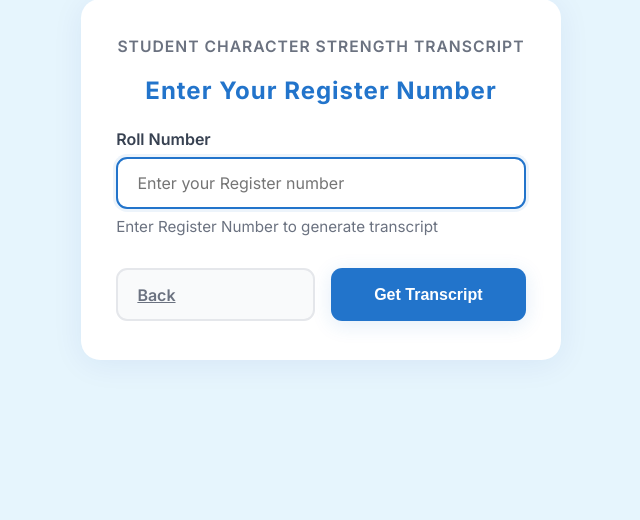
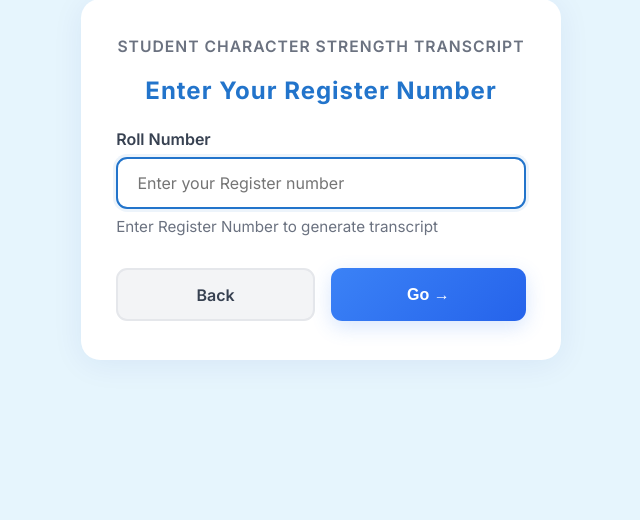
Before and after one commit to mgi25/IQAC-Suite, a Django app: page /transcript/ in a window 1280 px wide. Shown: the part 261-781 px from the top of the page, without its empty margins (319-959 px from the left). Run offline with Django 5.2, Linux system fonts and the light colour scheme.

Commit message:
home.html changes

```diff
--- a/transcript/templates/transcript_app/home.html
+++ b/transcript/templates/transcript_app/home.html
@@ -15,6 +15,7 @@
     margin: 40px auto;
     width: 100%;
   }
+
   .transcript-form-title {
     font-size: 1.5rem;
     font-weight: 700;
@@ -23,6 +24,7 @@
     margin-bottom: 1.5rem;
     letter-spacing: 1px;
   }
+
   .transcript-form-label {
     font-size: 1rem;
     font-weight: 600;
@@ -30,6 +32,7 @@
     margin-bottom: 0.5rem;
     display: block;
   }
+
   .transcript-form-input {
     width: 100%;
     padding: 0.9rem 1.2rem;
@@ -41,22 +44,26 @@
     margin-bottom: 0.5rem;
     transition: border-color 0.2s, box-shadow 0.2s;
   }
+
   .transcript-form-input:focus {
     outline: none;
     border-color: #2274CB;
     background: #fff;
     box-shadow: 0 0 0 3px rgba(34, 116, 203, 0.08);
   }
+
   .transcript-form-helper {
     font-size: 0.95rem;
     color: #6b7280;
     margin-bottom: 1.2rem;
   }
+
   .transcript-form-btns {
     display: flex;
     gap: 1rem;
     margin-top: 2rem;
   }
+
   .btn {
     flex: 1;
     padding: 0.9rem 1.2rem;
@@ -65,25 +72,37 @@
     font-size: 1rem;
     font-weight: 600;
     cursor: pointer;
-      transition: background 0.2s, color 0.2s, box-shadow 0.2s;
+    transition: all 0.25s ease;
+    display: inline-flex;
+    align-items: center;
+    justify-content: center;
+    text-decoration: none;
   }
+
   .btn-secondary {
-      background: #f9fafb;
-      color: #6b7280;
+    background: #f3f4f6;
+    color: #374151;
     border: 2px solid #e5e7eb;
   }
+
   .btn-secondary:hover {
-      background: #f3f4f6;
-      color: #374151;
+    background: #e5e7eb;
+    transform: scale(1.03);
+    box-shadow: 0 8px 16px rgba(0, 0, 0, 0.06);
   }
+
   .btn-primary {
-      background: #2274CB;
+    background: linear-gradient(135deg, #3b82f6, #2563eb);
     color: #fff;
-      box-shadow: 0 4px 20px rgba(34, 116, 203, 0.13);
+    box-shadow: 0 6px 20px rgba(59, 130, 246, 0.2);
   }
+
   .btn-primary:hover {
-      background: #185a9d;
+    background: linear-gradient(135deg, #2563eb, #1d4ed8);
+    transform: scale(1.05);
+    box-shadow: 0 10px 24px rgba(59, 130, 246, 0.3);
   }
+
   .transcript-form-header {
     color: #6b7280;
     font-size: 0.98rem;
@@ -93,34 +112,75 @@
     margin-bottom: 1.2rem;
     text-align: center;
   }
+
+  .popup-error {
+    position: fixed;
+    top: 20px;
+    right: 20px;
+    background: #ef4444;
+    color: white;
+    padding: 10px 16px;
+    border-radius: 8px;
+    box-shadow: 0 4px 12px rgba(0, 0, 0, 0.1);
+    z-index: 9999;
+    animation: fadein 0.3s ease;
+  }
+
+  @keyframes fadein {
+    from {
+      opacity: 0;
+      transform: translateY(-10px);
+    }
+
+    to {
+      opacity: 1;
+      transform: translateY(0);
+    }
+  }
 </style>
 {% endblock %}
 
 {% block content %}
-<div class="dashboard-container" style="justify-content:center;align-items:center;min-height:calc(100vh - 80px);padding-top:120px;">
+<div class="dashboard-container"
+  style="justify-content:center;align-items:center;min-height:calc(100vh - 80px);padding-top:120px;">
   <div class="transcript-form-card">
     <div class="transcript-form-header">STUDENT CHARACTER STRENGTH TRANSCRIPT</div>
     <div class="transcript-form-title">Enter Your Register Number</div>
     <form id="transcriptForm">
       <label for="roll_no" class="transcript-form-label">Roll Number</label>
-      <input type="text" id="roll_no" name="roll_no" class="transcript-form-input" placeholder="Enter your Register number" required autocomplete="off">
+      <input type="text" id="roll_no" name="roll_no" class="transcript-form-input"
+        placeholder="Enter your Register number" required autocomplete="off">
       <div class="transcript-form-helper">Enter Register Number to generate transcript</div>
       <div class="transcript-form-btns">
         <a href="/" class="btn btn-secondary">Back</a>
-        <button type="submit" class="btn btn-primary">Get Transcript</button>
+        <button type="submit" class="btn btn-primary">Go →</button>
       </div>
     </form>
   </div>
 </div>
+
 <script>
   document.addEventListener('DOMContentLoaded', function () {
     const form = document.getElementById('transcriptForm');
     const rollInput = document.getElementById('roll_no');
     const submitBtn = form.querySelector('.btn-primary');
+
+    const showError = (msg) => {
+      const existing = document.querySelector('.popup-error');
+      if (existing) existing.remove();
+
+      const errorDiv = document.createElement('div');
+      errorDiv.className = 'popup-error';
+      errorDiv.textContent = msg;
+      document.body.appendChild(errorDiv);
+      setTimeout(() => errorDiv.remove(), 3000);
+    };
+
     setTimeout(() => rollInput.focus(), 300);
     rollInput.addEventListener('input', function () {
-        submitBtn.style.background = this.value.trim() ? '#2274CB' : '#9ca3af';
+      submitBtn.style.opacity = this.value.trim() ? '1' : '0.6';
     });
+
     form.addEventListener('submit', function (e) {
       e.preventDefault();
       const rollNo = rollInput.value.trim();
@@ -130,13 +190,28 @@ document.addEventListener('DOMContentLoaded', function () {
         setTimeout(() => rollInput.style.borderColor = '#e5e7eb', 2000);
         return;
       }
-        submitBtn.textContent = 'Searching...';
+
+      submitBtn.textContent = 'Checking...';
+      fetch(`/transcript/validate-roll/?roll_no=${rollNo}`)
+        .then(res => res.json())
+        .then(data => {
+          if (data.exists) {
             window.location.href = `/transcript/view/${rollNo}/`;
+          } else {
+            submitBtn.textContent = 'Go →';
+            showError("Invalid Register Number!");
+          }
+        })
+        .catch(err => {
+          submitBtn.textContent = 'Go →';
+          showError("Something went wrong!");
+        });
+    });
 
-    });
     rollInput.addEventListener('keypress', function (e) {
       if (e.key === 'Enter') form.dispatchEvent(new Event('submit'));
     });
   });
 </script>
+
 {% endblock %}
--- a/transcript/urls.py
+++ b/transcript/urls.py
@@ -5,7 +5,11 @@ app_name = "transcript"
 
 urlpatterns = [
     path('', views.home, name='home'),  # form page
-    path('view/<str:roll_no>/', views.transcript_view, name='transcript'),  # ✅ fixed to accept roll_no
-    path('pdf/<str:roll_no>/', views.transcript_pdf, name='transcript_pdf'),
-    path('events/<str:roll_no>/', views.all_events_view, name='all_events'),
+
+    # ✅ New: AJAX endpoint to validate roll number
+    path('validate-roll/', views.validate_roll_no, name='validate_roll'),
+
+    path('view/<str:roll_no>/', views.transcript_view, name='transcript'),  # view transcript
+    path('pdf/<str:roll_no>/', views.transcript_pdf, name='transcript_pdf'),  # generate PDF
+    path('events/<str:roll_no>/', views.all_events_view, name='all_events'),  # view all events
 ]
--- a/transcript/views.py
+++ b/transcript/views.py
@@ -2,7 +2,7 @@ from django.shortcuts import render, get_object_or_404
 from .models import Student, Participation, AttributeStrengthMap, Role, CharacterStrength
 from collections import defaultdict
 from datetime import date
-from django.http import HttpResponse
+from django.http import HttpResponse, JsonResponse
 from django.template.loader import get_template
 from django.urls import reverse
 import qrcode
@@ -10,12 +10,25 @@ import io
 import weasyprint
 import base64
 
-
+# ─────────────────────────────────────────────────────────────
+# HOME
+# ─────────────────────────────────────────────────────────────
 def home(request):
     return render(request, 'transcript_app/home.html')
 
 
-# 🔁 Helper function to calculate strength data
+# ─────────────────────────────────────────────────────────────
+# CHECK IF ROLL NUMBER EXISTS (AJAX)
+# ─────────────────────────────────────────────────────────────
+def validate_roll_no(request):
+    roll_no = request.GET.get('roll_no')
+    exists = Student.objects.filter(roll_no=roll_no).exists()
+    return JsonResponse({'exists': exists})
+
+
+# ─────────────────────────────────────────────────────────────
+# STRENGTH CALCULATION LOGIC
+# ─────────────────────────────────────────────────────────────
 def calculate_strength_data(student):
     participations = Participation.objects.filter(student=student)
 
@@ -62,6 +75,9 @@ def calculate_strength_data(student):
     return strength_data, participations
 
 
+# ─────────────────────────────────────────────────────────────
+# TRANSCRIPT VIEW
+# ─────────────────────────────────────────────────────────────
 def transcript_view(request, roll_no):
     student = get_object_or_404(Student, roll_no=roll_no)
     strength_data, participations = calculate_strength_data(student)
@@ -71,7 +87,7 @@ def transcript_view(request, roll_no):
 
     qr_b64 = None
     if participations.count() > 5:
-        all_events_url = request.build_absolute_uri(  # ✅ builds dynamic absolute URL (ngrok safe)
+        all_events_url = request.build_absolute_uri(
             reverse('transcript:all_events', kwargs={'roll_no': student.roll_no})
         )
         qr = qrcode.make(all_events_url)
@@ -88,6 +104,9 @@ def transcript_view(request, roll_no):
     })
 
 
+# ─────────────────────────────────────────────────────────────
+# TRANSCRIPT PDF VIEW
+# ─────────────────────────────────────────────────────────────
 def transcript_pdf(request, roll_no):
     student = get_object_or_404(Student, roll_no=roll_no)
     strength_data, participations = calculate_strength_data(student)
@@ -97,7 +116,7 @@ def transcript_pdf(request, roll_no):
 
     qr_b64 = None
     if participations.count() > 5:
-        all_events_url = request.build_absolute_uri(  # ✅ works with ngrok
+        all_events_url = request.build_absolute_uri(
             reverse('transcript:all_events', kwargs={'roll_no': student.roll_no})
         )
         qr = qrcode.make(all_events_url)
@@ -120,6 +139,9 @@ def transcript_pdf(request, roll_no):
     return response
 
 
+# ─────────────────────────────────────────────────────────────
+# SHOW ALL EVENTS
+# ─────────────────────────────────────────────────────────────
 def all_events_view(request, roll_no):
     student = get_object_or_404(Student, roll_no=roll_no)
     participations = Participation.objects.filter(student=student)
```
Lines whose indentation alone changed are shown as unchanged.
